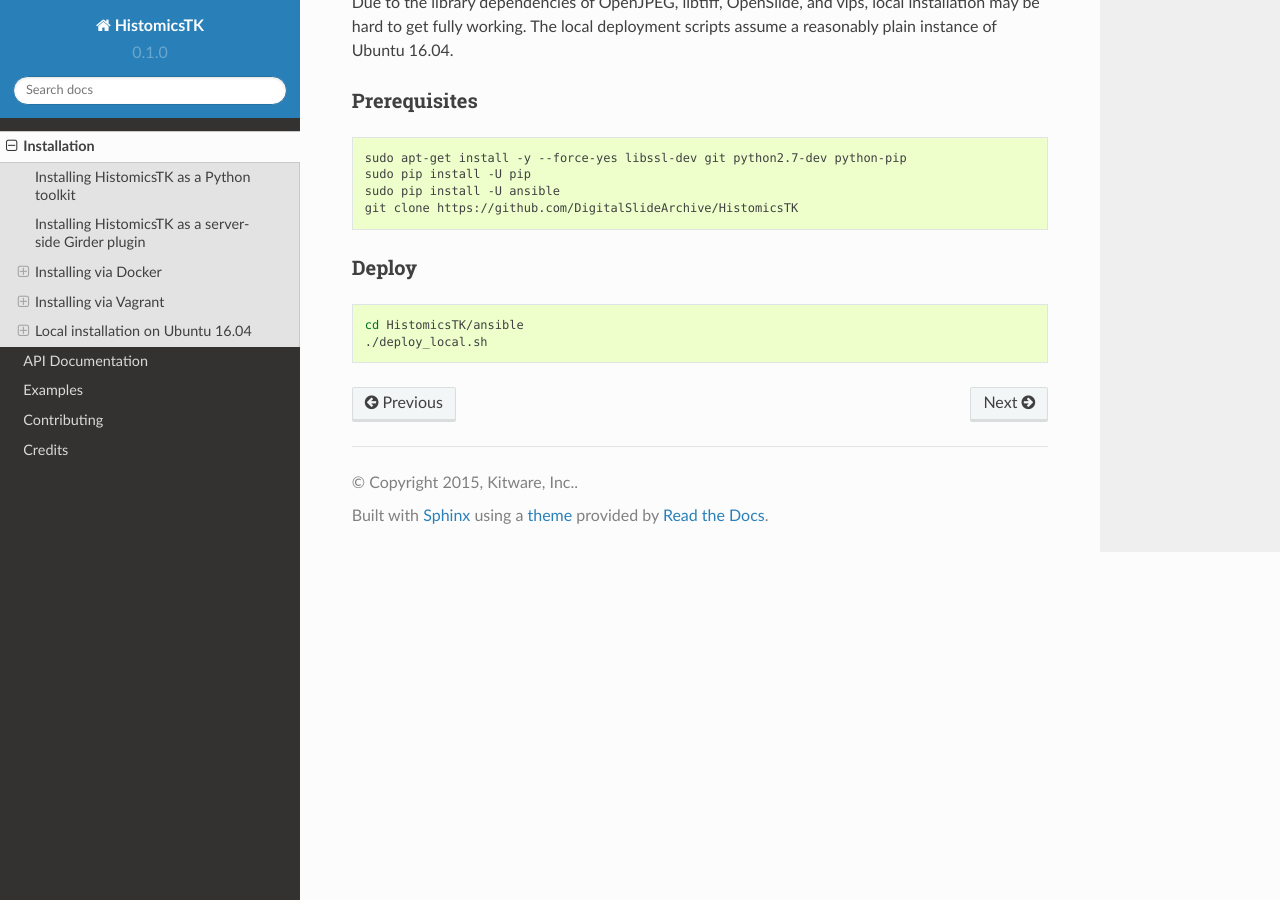
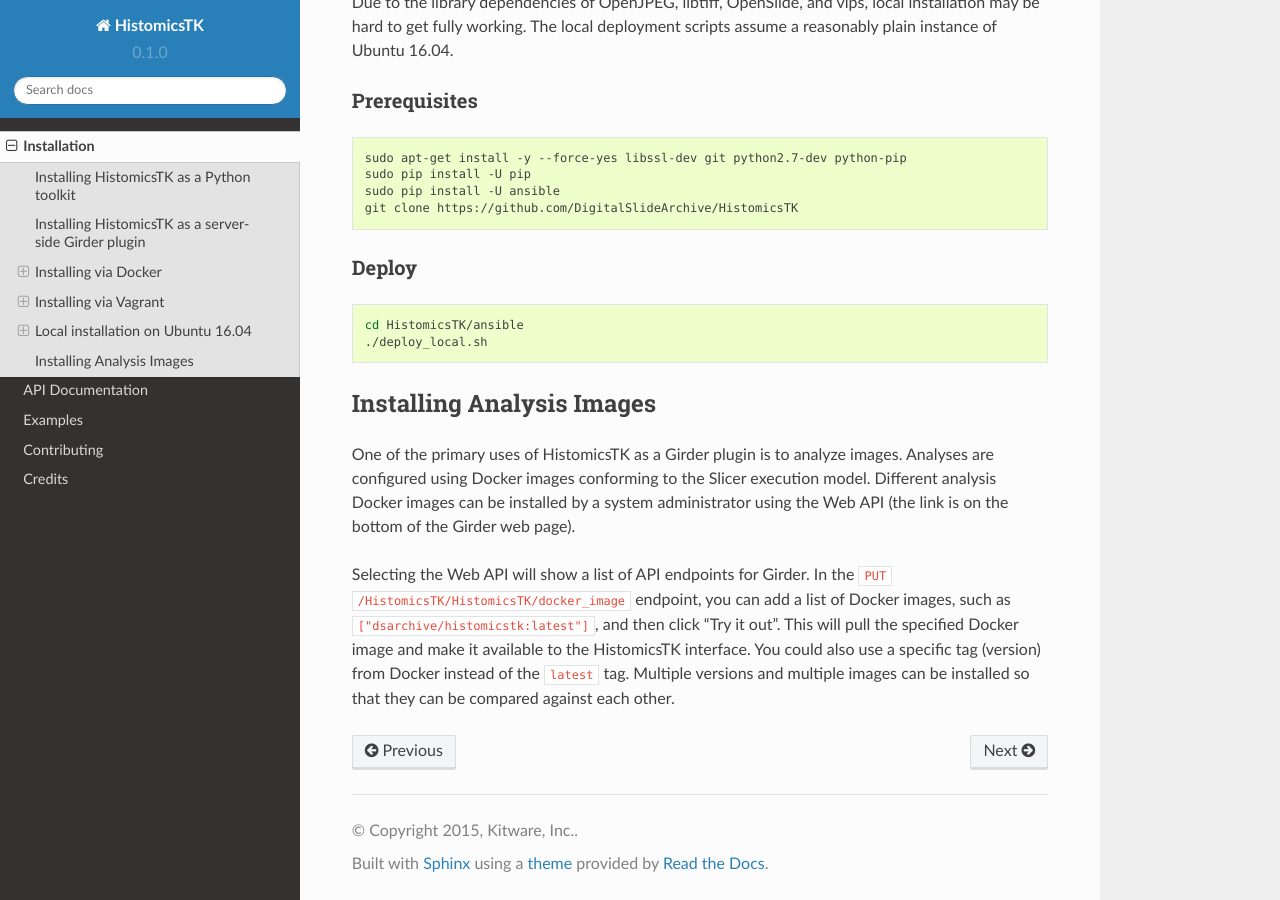
Before and after one commit to DigitalSlideArchive/HistomicsTK, a Sphinx documentation site: the page built from docs/installation.rst, in a window 1280 px wide and 900 px high, scrolled down 3553 px. Built offline with Sphinx 7.4.7 and the Read the Docs theme 2.0.0, drawn with Linux system fonts in a browser that asks for light colours; pages that are not in the unit, such as notebooks, are missing from menus.

Commit message:
Add brief documentation on installing analyses.

```diff
--- a/docs/installation.rst
+++ b/docs/installation.rst
@@ -51,6 +51,23 @@
 .. include:: ../ansible/README.rst
    :start-after: __methods
 
+Installing Analysis Images
+--------------------------
+
+One of the primary uses of HistomicsTK as a Girder plugin is to analyze images.
+Analyses are configured using Docker images conforming to the Slicer execution
+model.  Different analysis Docker images can be installed by a system
+administrator using the Web API (the link is on the bottom of the Girder web
+page).
+
+Selecting the Web API will show a list of API endpoints for Girder.  In the
+``PUT`` ``/HistomicsTK/HistomicsTK/docker_image`` endpoint, you can add a list
+of Docker images, such as ``["dsarchive/histomicstk:latest"]``, and then click
+"Try it out".  This will pull the specified Docker image and make it available
+to the HistomicsTK interface.  You could also use a specific tag (version) from
+Docker instead of the ``latest`` tag.  Multiple versions and multiple images
+can be installed so that they can be compared against each other.
+
 .. _Girder: http://girder.readthedocs.io/en/latest/
 .. _girder_worker: http://girder-worker.readthedocs.io/en/latest/
 .. _Kitware: http://www.kitware.com/
```
